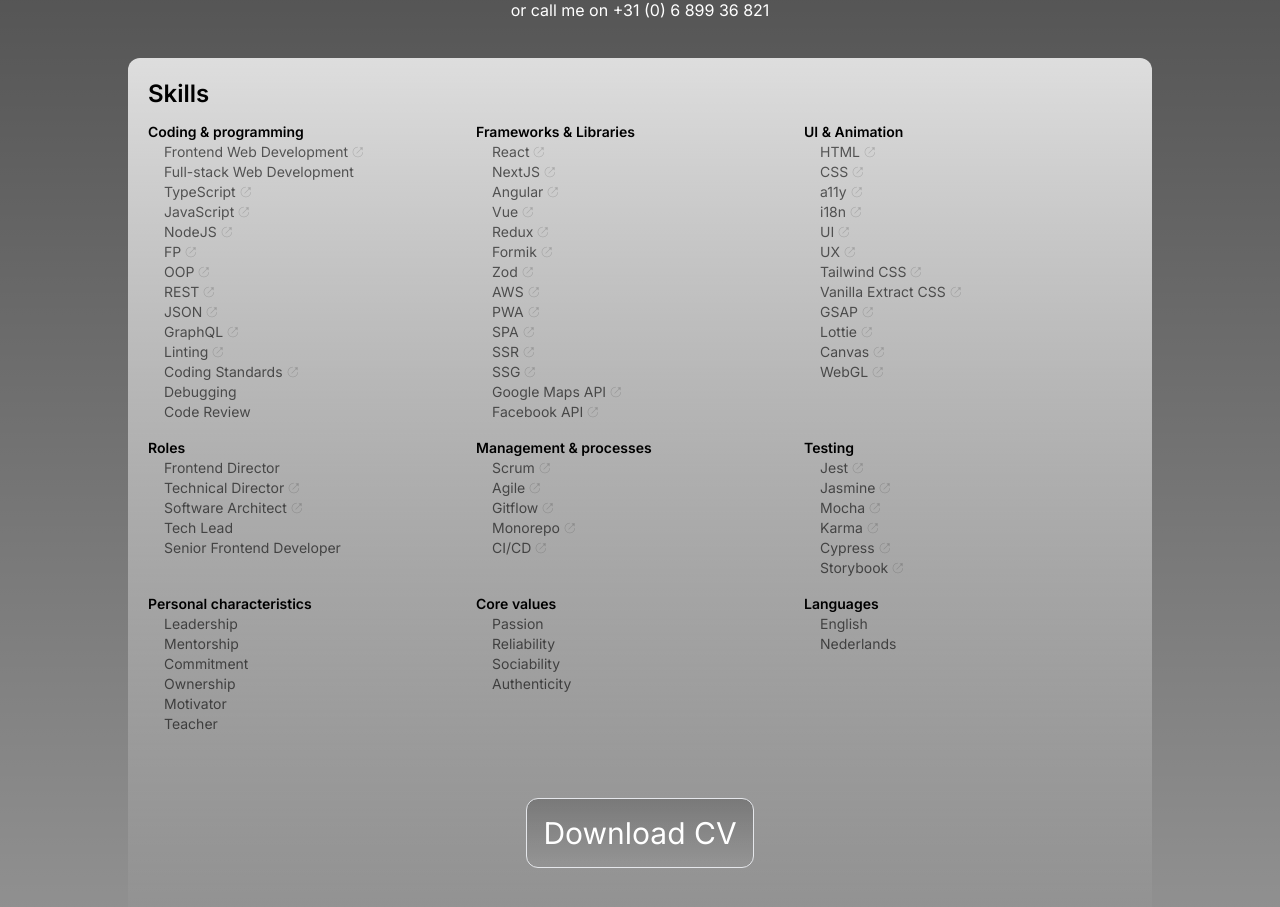
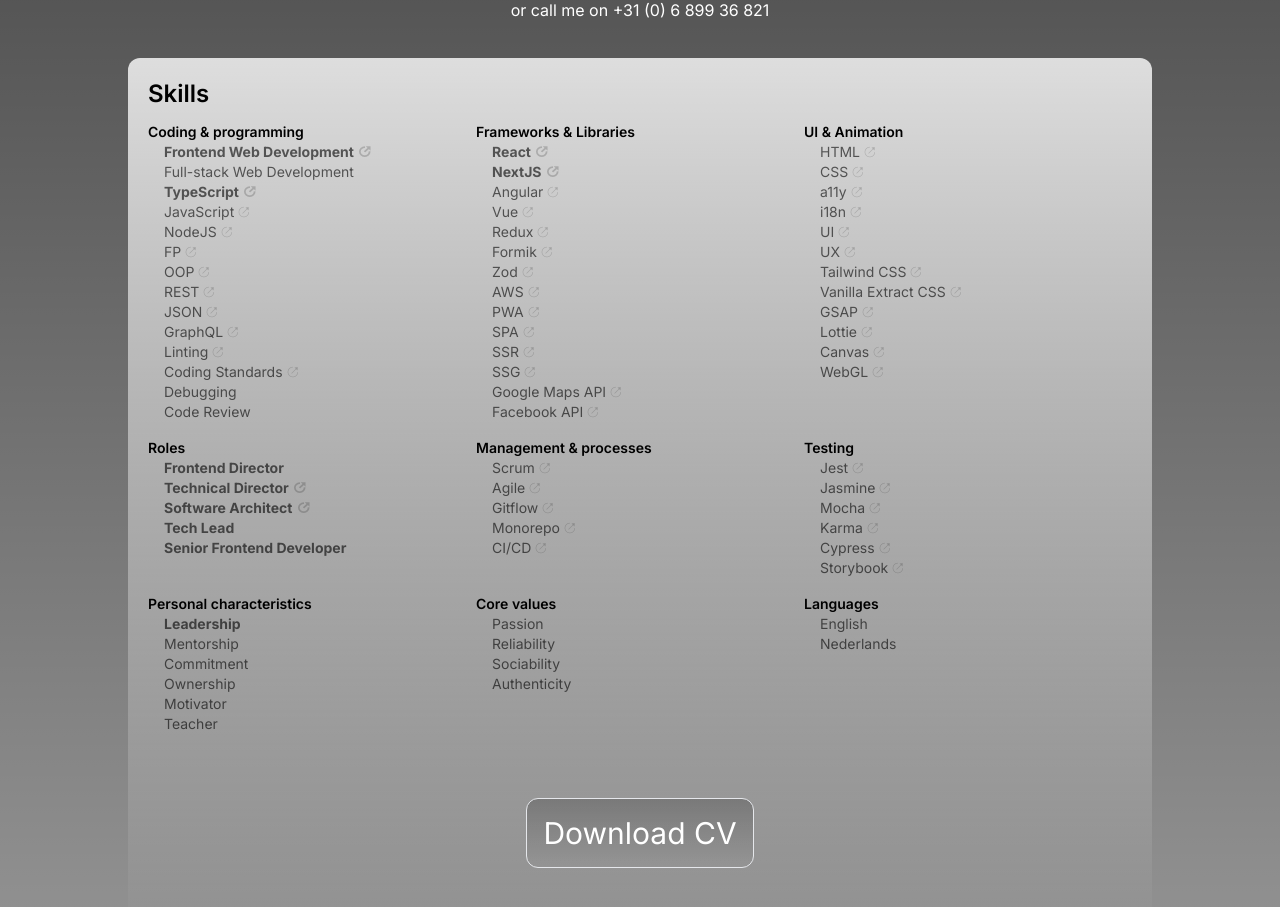
Before and after one commit to ThijsTyZ/tyz, a Next.js app: page / in a window 1280 px wide. Shown: the part 1336-2243 px from the top of the page. Built offline with nearby package versions, Linux system fonts and the light colour scheme.

Commit message:
Make highlighted skills bold

```diff
--- a/src/app/page.tsx
+++ b/src/app/page.tsx
@@ -56,7 +56,7 @@
             <li key={group}>
               <span className="font-semibold">{group}</span>
               <ul className="ml-4 mb-4">
-                {skills.map(({ name, href, description }) => (
+                {skills.map(({ name, href, description, isHighlighted }) => (
                   <li key={name}>
                     {href ? (
                       <Link
@@ -64,15 +64,23 @@
                         title={description ?? name}
                         target={href.startsWith('http') ? '_blank' : '_self'}
                         rel="noreferrer"
-                        className="opacity-60 hover:opacity-100"
+                        className={`opacity-60 hover:opacity-100 ${
+                          isHighlighted ? 'font-bold' : ''
+                        }`}
                       >
-                        {name}{' '}
+                        {name}&nbsp;
                         <span className="inline-block rotate-90 opacity-30">
                           ⎋
                         </span>
                       </Link>
                     ) : (
-                      <span className="opacity-60">{name}</span>
+                      <span
+                        className={`opacity-60 ${
+                          isHighlighted ? 'font-bold' : ''
+                        }`}
+                      >
+                        {name}
+                      </span>
                     )}
                   </li>
                 ))}
```
